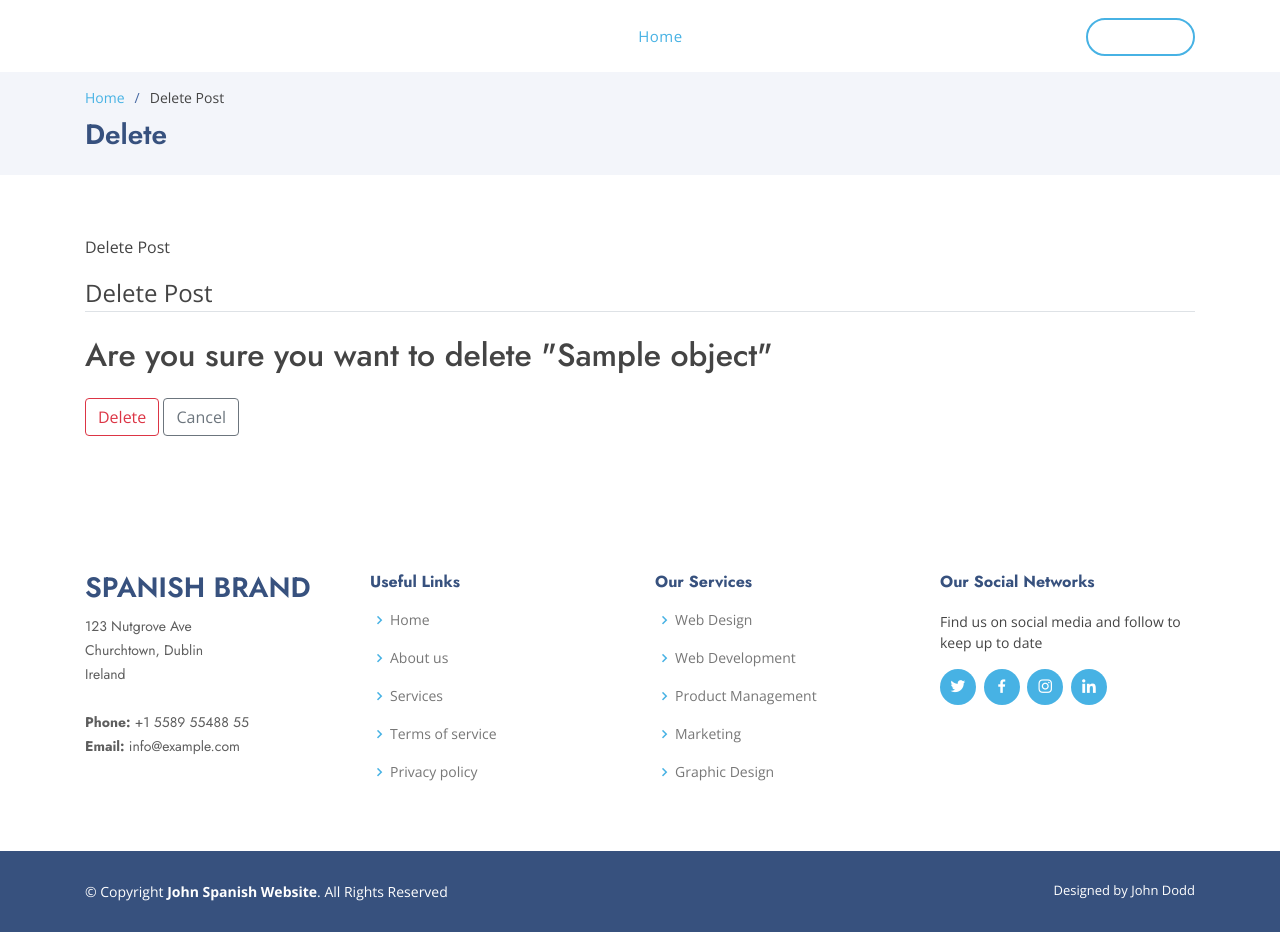
After one commit to Johndodd90/SpanishWebsite, a Django app: template spanish/blog/templates/blog/post_confirm_delete.html in a window 1280 px wide. The commit adds this page. Run offline with Django 3.2, Linux system fonts and the light colour scheme; the template is opened without the code that fills it: most values are stand-ins (such as "Sample title", 1, 10 or a date in 2020); some libraries are stand-ins or nearby versions.

Commit message:
Delete post added

```diff
--- /dev/null
+++ b/spanish/blog/templates/blog/post_confirm_delete.html
@@ -0,0 +1,40 @@
+{% extends 'base.html' %}
+{% block content %}
+
+
+<main id="main">
+
+    <!-- ======= Breadcrumbs ======= -->
+    <section id="breadcrumbs" class="breadcrumbs">
+        <div class="container">
+
+            <ol>
+                <li><a href="{% url 'index' %}">Home</a></li>
+                <li>Delete Post</li>
+            </ol>
+            <h2>Delete</h2>
+
+        </div>
+    </section><!-- End Breadcrumbs -->
+
+    <section class="inner-page">
+        <div class="container">
+            <p>
+                Delete Post
+            </p>
+            <form method="POST">
+                {% csrf_token %}
+                <fieldset class="form-group">
+                    <legend class="border-bottom mb-4">Delete Post</legend>
+                    <h2>Are you sure you want to delete "{{ object.title }}" </h2>
+                </fieldset>
+                <div class="form-group">
+                    <button class="btn btn-outline-danger" type="submit">Delete</button>
+                    <a class="btn btn-outline-secondary" href="{% url 'post-detail' object.id %}">Cancel</a>
+                </div>
+            </form>
+        </div>
+    </section>
+
+</main><!-- End #main -->
+{% endblock %}
--- a/spanish/blog/templates/blog/post_detail.html
+++ b/spanish/blog/templates/blog/post_detail.html
@@ -18,6 +18,12 @@
             <div class="article-metadata">
               <a class="mr-2" href="#">{{ object.author }}</a>
               <small class="text-muted">{{ object.date_posted|date:"F d, Y" }}</small>
+              {% if object.author == user %}
+              <div>
+                <a class="btn btn-secondary btn-sm mt-1 mb-1" href="{% url 'post-update' object.id %}"> Update </a>
+                <a class="btn btn-danger btn-sm mt-1 mb-1" href="{% url 'post-update' object.id %}"> Delete </a>
+              </div>
+              {% endif %}
             </div>
             <h2 class="article-title">{{ object.title }}</h2>
             <p class="article-content">{{ object.content }}</p>
```
Also changed, not shown: spanish/blog/urls.py (+8 -1 lines), spanish/blog/views.py (+18 -1 lines).
